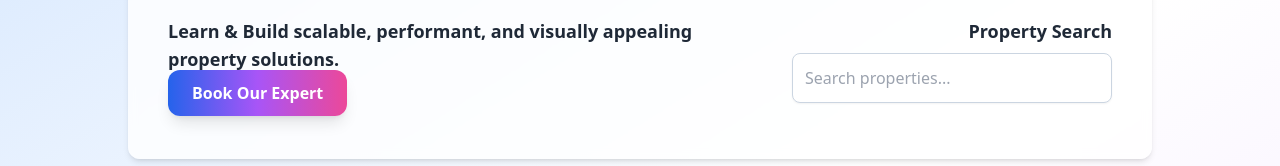
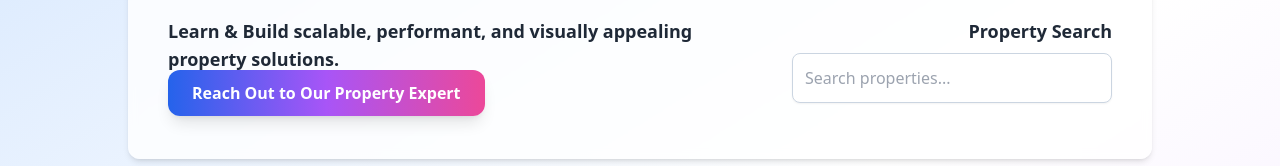
Before and after one commit to venupala-tt/propnz, a Next.js app: page / in a window 1280 px wide. Shown: the part 199-365 px from the top of the page. Built offline with nearby package versions, Linux system fonts and the light colour scheme.

Commit message:
Update page.tsx

```diff
--- a/app/page.tsx
+++ b/app/page.tsx
@@ -30,7 +30,7 @@ export default function HomePage() {
                          bg-gradient-to-r from-blue-600 via-purple-500 to-pink-500
                          hover:opacity-90 transition"
             >
-              Book Our Expert
+              Reach Out to Our Property Expert
             </Link>
           </div>
 
```
